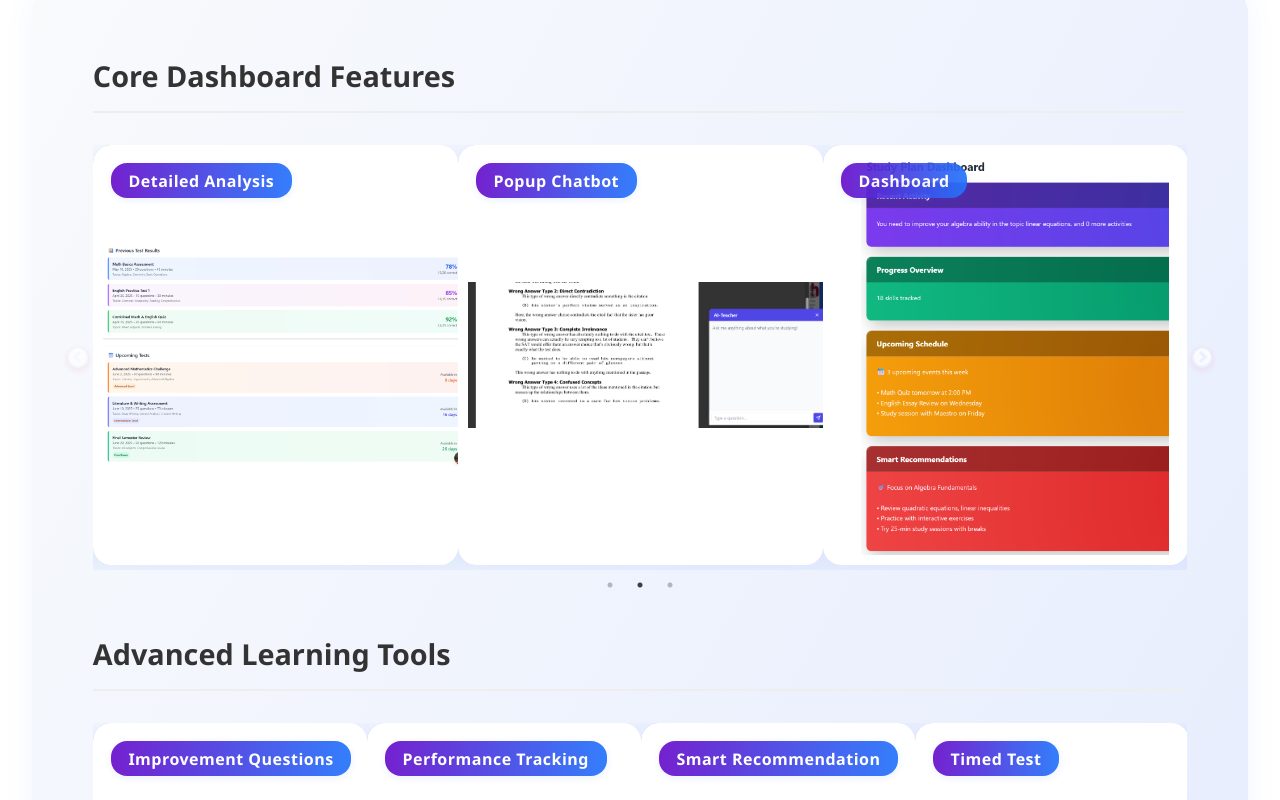
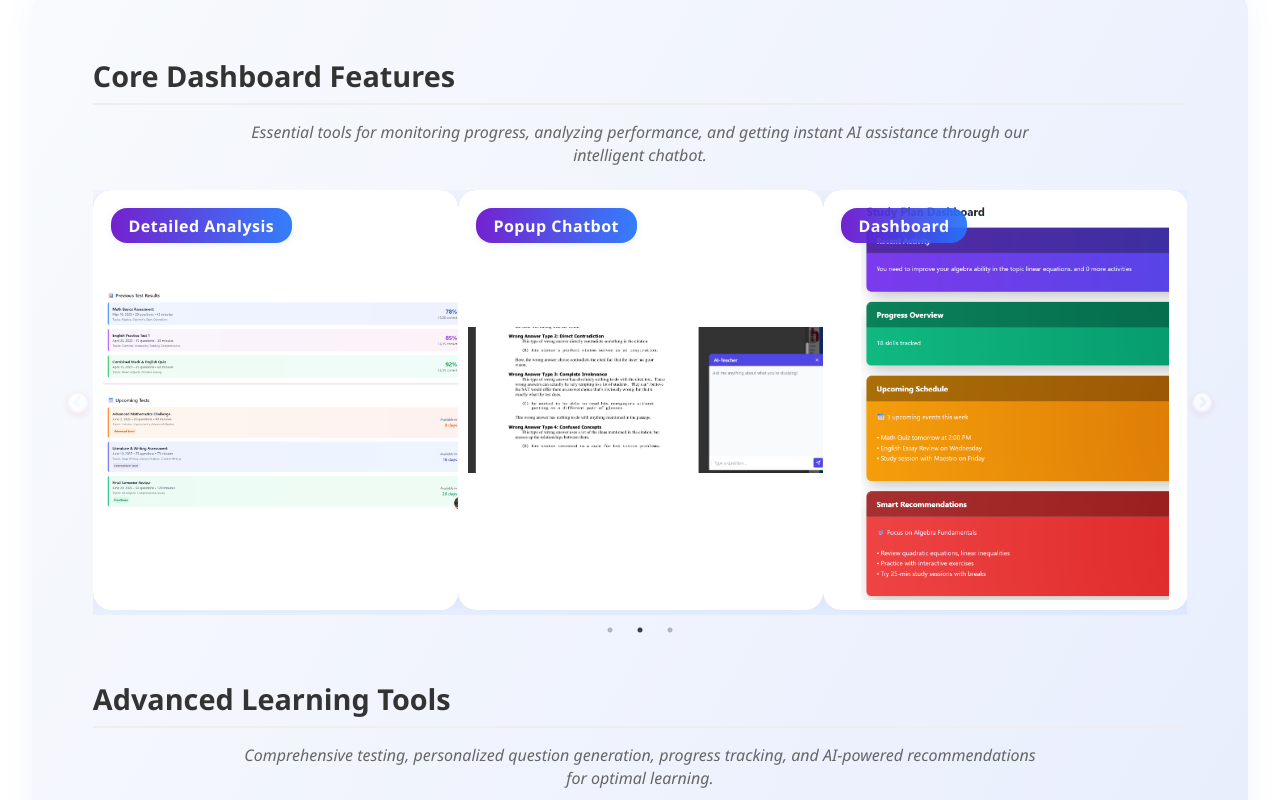
Before and after one commit to Satyam2303/StudyPal, a React (Create React App) app: page /#/ in a window 1280 px wide. Shown: the part 480-1280 px from the top of the page. Built offline with nearby package versions, Linux system fonts and the light colour scheme.

Commit message:
Add slider descriptions below each slider heading

```diff
--- a/src/Home.css
+++ b/src/Home.css
@@ -61,10 +61,22 @@
 
 .slider-container h3 {
   font-size: 1.8rem;
-  margin-bottom: 2rem;
+  margin-bottom: 0.5rem;
   color: #333;
   border-bottom: 2px solid #eee;
-  padding-bottom: 1rem;
+  padding-bottom: 0.5rem;
+}
+
+.slider-description {
+  font-size: 1rem;
+  color: #666;
+  margin-bottom: 1.5rem;
+  line-height: 1.4;
+  font-style: italic;
+  text-align: center;
+  max-width: 800px;
+  margin-left: auto;
+  margin-right: auto;
 }
 
 .fancy-slide {
--- a/src/Home.js
+++ b/src/Home.js
@@ -161,6 +161,7 @@ const Home = () => {
         {/* Slider 1 */}
         <div className="slider-container">
           <h3>Core Dashboard Features</h3>
+          <p className="slider-description">Essential tools for monitoring progress, analyzing performance, and getting instant AI assistance through our intelligent chatbot.</p>
           <Slider {...settings_3_slides}>
             {slider1_images.map((img, index) => (
               <div key={index} className="slide fancy-slide">
@@ -175,6 +176,7 @@ const Home = () => {
         {/* Slider 2 */}
         <div className="slider-container">
           <h3>Advanced Learning Tools</h3>
+          <p className="slider-description">Comprehensive testing, personalized question generation, progress tracking, and AI-powered recommendations for optimal learning.</p>
           <Slider {...settings_4_slides}>
             {slider2_images.map((img, index) => (
               <div key={index} className="slide fancy-slide">
@@ -189,6 +191,7 @@ const Home = () => {
         {/* Slider 3 */}
         <div className="slider-container">
           <h3>Content Generation & Materials</h3>
+          <p className="slider-description">AI-generated textbooks, self-created study materials, and organized content sections tailored to your learning needs.</p>
           <Slider {...settings_3_slides}>
             {slider3_images.map((img, index) => (
               <div key={index} className="slide fancy-slide">
@@ -203,6 +206,7 @@ const Home = () => {
         {/* Slider 4 */}
         <div className="slider-container">
           <h3>AI Teaching & Scheduling</h3>
+          <p className="slider-description">Personalized AI tutoring sessions and intelligent study scheduling to maximize your learning efficiency.</p>
           <Slider {...settings_2_slides}>
             {slider4_images.map((img, index) => (
               <div key={index} className="slide fancy-slide">
```
